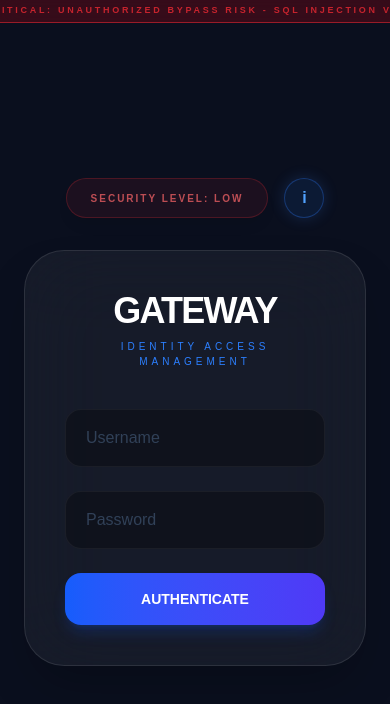
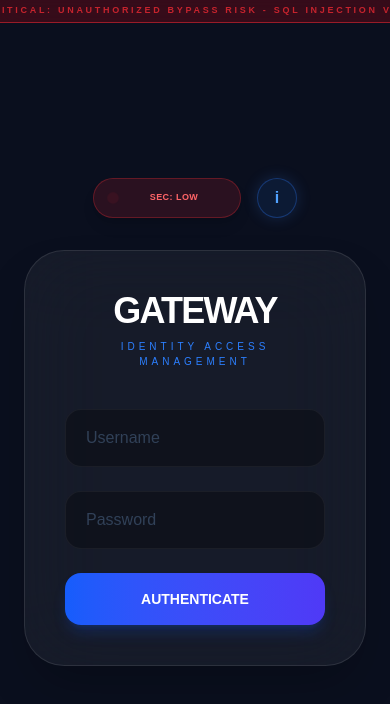
Before and after one commit to chayut00-a11y/cuddly-doodle, a Next.js app: page /login in a window 390 px wide. Shown: the top 704 px of the page. Built offline with nearby package versions, Linux system fonts and the light colour scheme.

Commit message:
fix(ui): resolve text overlapping on mobile

```diff
--- a/app/login/page.js
+++ b/app/login/page.js
@@ -99,14 +99,37 @@ user = await db.get(query, [username, password]);`,
         {/* Security Toggle */}
         <div className='flex justify-center gap-4'>
           <button
+            key={`security-${securityLevel}`} // บังคับให้เบราว์เซอร์ล้างสถานะเก่าแล้ววาดใหม่ทุกครั้งที่เปลี่ยนโหมด
             onClick={toggleSecurity}
-            className={`px-6 py-2 rounded-full text-[10px] font-black tracking-[0.2em] transition-all border shadow-lg ${
+            className={`relative flex items-center justify-center px-4 py-2.5 rounded-full border transition-all duration-300 shadow-lg group overflow-hidden ${
               securityLevel === "low"
-                ? "bg-red-500/10 text-red-400 border-red-500/30 animate-pulse"
+                ? "bg-red-500/10 text-red-400 border-red-500/30"
                 : "bg-emerald-500/10 text-emerald-400 border-emerald-500/30"
             }`}
           >
-            SECURITY LEVEL: {securityLevel.toUpperCase()}
+            {/* ส่วนของไฟกระพริบ (แยกออกจากตัวหนังสือเพื่อไม่ให้ตัวหนังสือสั่นจนซ้อน) */}
+            {securityLevel === "low" && (
+              <div className='absolute inset-0 bg-red-500/5 animate-pulse'></div>
+            )}
+
+            <div className='relative flex items-center gap-2 font-mono'>
+              <div
+                className={`w-1.5 h-1.5 rounded-full ${securityLevel === "low" ? "bg-red-500 animate-ping" : "bg-emerald-500"}`}
+              ></div>
+
+              {/* ข้อความ: ล็อกความกว้างขั้นต่ำ (min-w) เพื่อไม่ให้ตัวหนังสือเบียดกัน */}
+              <span className='text-[9px] sm:text-[10px] font-black uppercase tracking-wider whitespace-nowrap min-w-[100px] sm:min-w-[140px] text-center'>
+                {isMounted ? (
+                  <>
+                    <span className='hidden sm:inline'>SECURITY LEVEL: </span>
+                    <span className='sm:hidden'>SEC: </span>
+                    {securityLevel.toUpperCase()}
+                  </>
+                ) : (
+                  "LOADING..."
+                )}
+              </span>
+            </div>
           </button>
           <button
             onClick={() => setShowInfo(true)}
```
